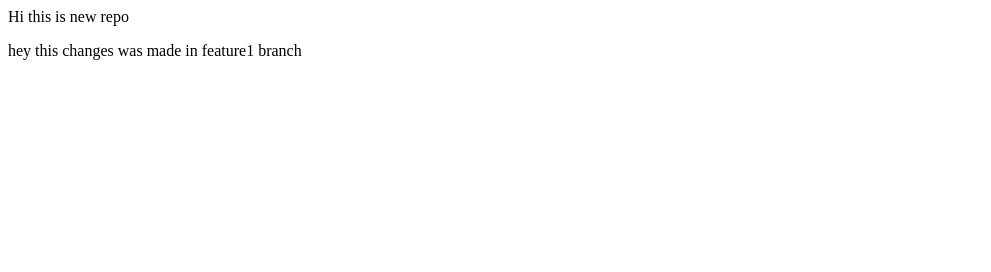
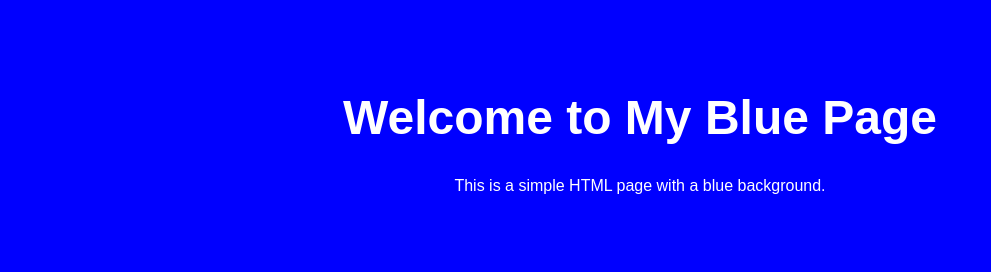
Before and after one commit to pavanym6/LocalRepo, a plain HTML site: page index.html in a window 1280 px wide. Shown: the whole page, without its empty margins (0-991 px from the left). Drawn offline with Linux system fonts and the light colour scheme.

Commit message:
index.html

```diff
--- a/index.html
+++ b/index.html
@@ -1,2 +1,24 @@
-<p>Hi this is new repo</p>
-<p>hey this changes was made in feature1 branch</p>
+<!DOCTYPE html>
+<html lang="en">
+<head>
+    <meta charset="UTF-8">
+    <meta name="viewport" content="width=device-width, initial-scale=1.0">
+    <title>Blue Page</title>
+    <style>
+        body {
+            background-color: blue;
+            color: white;
+            font-family: Arial, sans-serif;
+            text-align: center;
+            padding: 50px;
+        }
+        h1 {
+            font-size: 3em;
+        }
+    </style>
+</head>
+<body>
+    <h1>Welcome to My Blue Page</h1>
+    <p>This is a simple HTML page with a blue background.</p>
+</body>
+</html>
```
